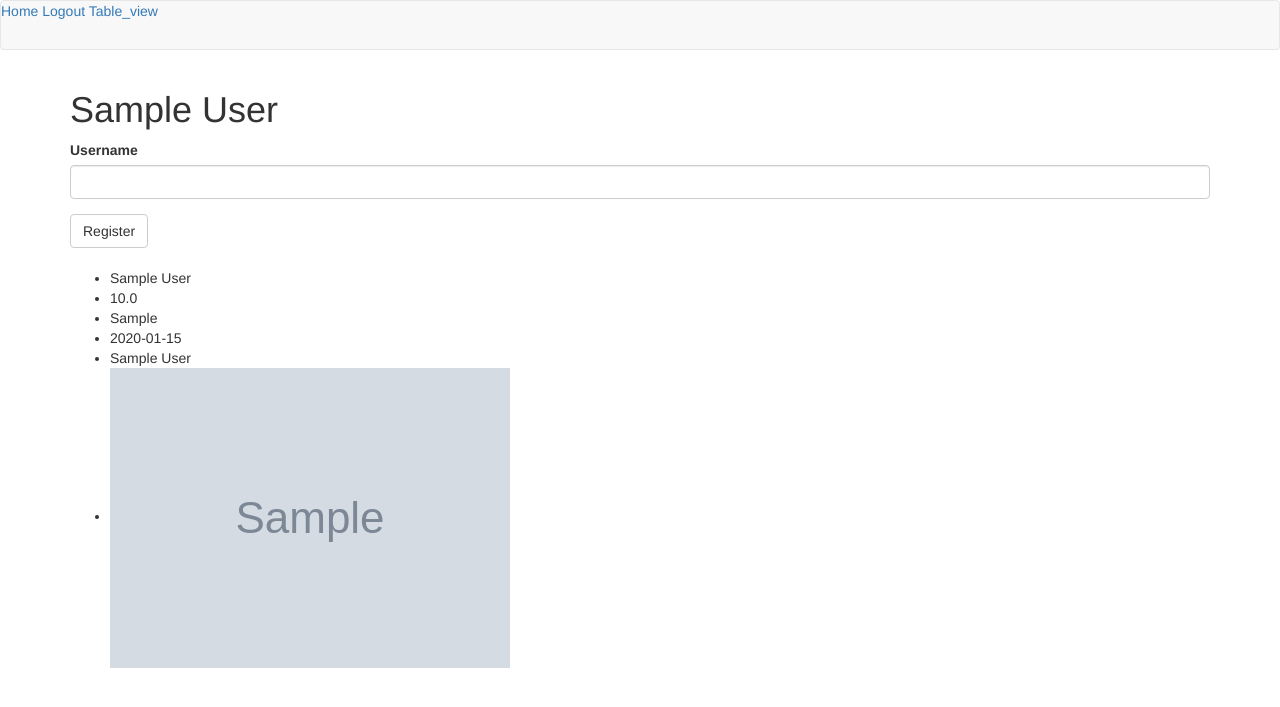
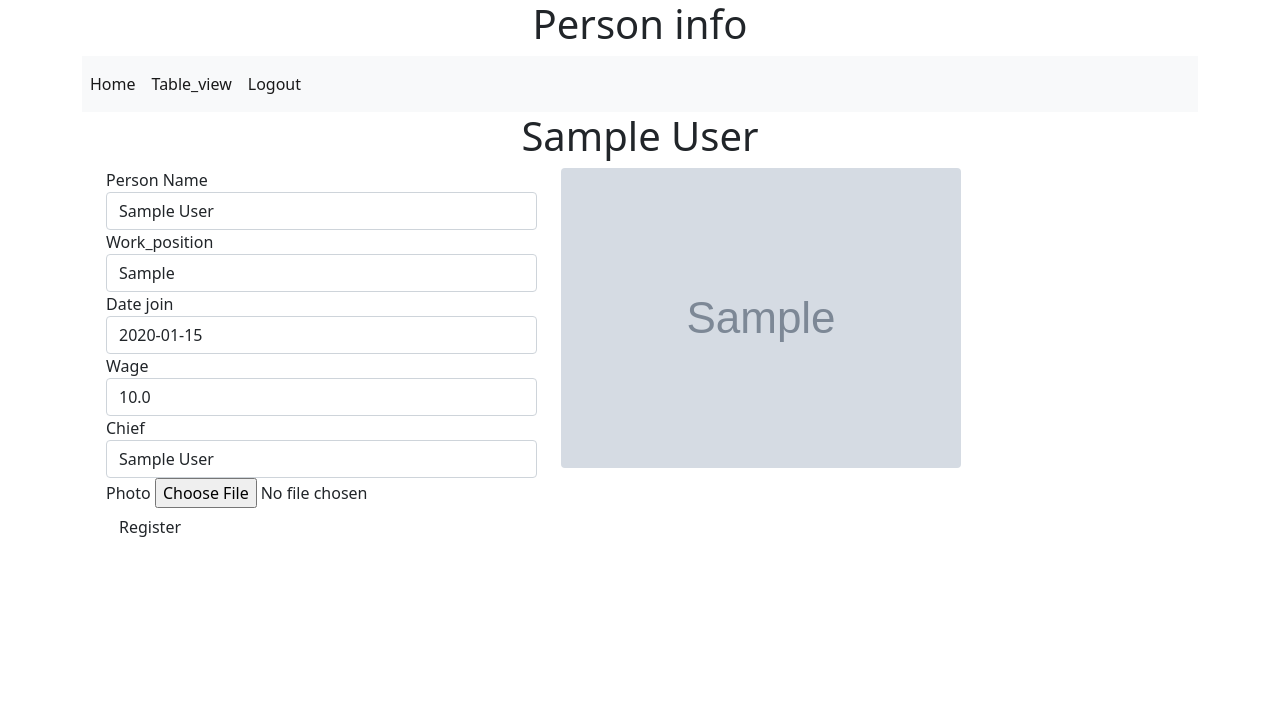
Before and after one commit to ozzigit/abz, a Flask app: page /person/1 in a window 1280 px wide. Shown: the top 707 px of the page. Run offline with Flask 2, Linux system fonts and the light colour scheme; a user stored in the database is signed in; tables that the repository leaves empty hold one stand-in row (values such as "Sample post"); grey boxes marked "Sample" are stand-in pictures; parts of the project's set-up code (start-up, migrations or seed data) failed here and were passed over; some libraries are stand-ins or nearby versions.

Commit message:
reorganize hierarhy

```diff
--- a/app/forms.py
+++ b/app/forms.py
@@ -1,5 +1,6 @@
 from flask_wtf import FlaskForm
-from wtforms import StringField, PasswordField, BooleanField, SubmitField
+from wtforms import StringField, PasswordField, BooleanField, SubmitField, FileField, validators
+import re
 from wtforms.validators import DataRequired, EqualTo, Email, ValidationError
 from app.models import Users
 
@@ -25,11 +26,15 @@ class RegistrationForm(FlaskForm):
 
 
 class PersonForm(FlaskForm):
-    username = StringField('Username', validators=[DataRequired()])
+    name = StringField('Person Name')
+    work_position = StringField("Work_position")
+    date_join = StringField("Date join")
+    wage = StringField("Wage")
+    chief_name = StringField("Chief")
+    photo_url = FileField("Photo")
     submit = SubmitField('Register')
-    username.data = "text"
 
-    def validate_username(self, username):
-        user = Users.query.filter_by(username=username.data).first()
+    def validate_name(self, person_name):
+        user = Users.query.filter_by(username=person_name.data).first()
         if user is not None:
             raise ValidationError('Please use a different username.')
--- a/app/routes.py
+++ b/app/routes.py
@@ -19,7 +19,7 @@ def index():
 @login_required
 def table():
     employees = db.session.query(Employee).filter(Employee.name != 'Boss')
-    return render_template('table.html', title="table view", employees=employees)
+    return render_template('table.html', title="Table view", employees=employees)
 
 
 @app.route('/api/data')
@@ -79,12 +79,13 @@ def data():
 @login_required
 def get_employee(id):
     if not id or id == 'None':
-        return "Empty query"
+        return redirect('/table', code=302)
     employee = db.session.query(Employee).filter(Employee.id == id).all()
     if len(employee):
-        form = PersonForm()
-        return render_template('person.html', title="Person info", person=employee[0], form=form)
-    return 'Not found'
+        person = employee[0]
+        form = PersonForm(obj=person)
+        return render_template('person.html', title="Person info", person=person, form=form)
+    return redirect('/table', code=302)
 
 
 @app.route('/get_childs/<id>')
@@ -116,6 +117,7 @@ def login():
 
 
 @app.route('/logout')
+@login_required
 def logout():
     logout_user()
     return redirect(url_for('index'))
--- a/app/templates/base.html
+++ b/app/templates/base.html
@@ -1,21 +1,49 @@
-{% extends 'bootstrap/base.html' %}
-
-{% block title %}
-    {% if title %}{{ title }} - ABZ{% else %}Welcome to ABZ{% endif %}
+<!doctype html>
+<html>
+<head>
+    <title>{{ title }}</title>
+    <link href="https://cdn.jsdelivr.net/npm/bootstrap@5.0.1/dist/css/bootstrap.min.css" rel="stylesheet"
+          integrity="sha384-+0n0xVW2eSR5OomGNYDnhzAbDsOXxcvSN1TPprVMTNDbiYZCxYbOOl7+AMvyTG2x" crossorigin="anonymous">
+    <link rel="stylesheet" type="text/css" href="https://cdn.datatables.net/1.12.1/css/dataTables.bootstrap5.css">
+    <link rel="stylesheet" type="text/css" href="../static/css/table.css">
+</head>
+<body>
+<div class="container">
+    <h1 class="text-center panel-title">{% block title %}
+        {% if title %}{{ title }}{% else %}Welcome to ABZ{% endif %}
         {% endblock %}
+    </h1>
 
     {% block navbar %}
-    <nav class="navbar navbar-default">
-        <a href="{{ url_for('index') }}">Home</a>
+    <nav class="navbar navbar-expand-lg navbar-light bg-light">
+        <button class="navbar-toggler" type="button" data-toggle="collapse" data-target="#navbarNavDropdown"
+                aria-controls="navbarNavDropdown" aria-expanded="false" aria-label="Toggle navigation">
+            <span class="navbar-toggler-icon"></span>
+        </button>
+
+        <div class="collapse navbar-collapse" id="navbarNavDropdown">
+            <ul class="navbar-nav">
+                <li class="nav-item active">
+                    <a class="nav-link active" href="{{ url_for('index') }}">Home</a>
+                </li>
                 {% if current_user.is_anonymous %}
-        <a href="{{ url_for('login') }}">Login</a>
+                <li class="nav-item">
+                    <a class="nav-link active" href="{{ url_for('login') }}">Login</a>
+                </li>
                 {% else %}
-        <a href="{{ url_for('logout') }}">Logout</a>
-        <a href="{{ url_for('table') }}">Table_view</a>
+                <li class="nav-item">
+                    <a class="nav-link active" href="{{ url_for('table') }}">Table_view</a>
+                </li>
+                <li class="nav-item">
+                    <a class="nav-link active" href="{{ url_for('logout') }}">Logout</a>
+                </li>
                 {% endif %}
+
+
+            </ul>
+        </div>
     </nav>
     {% endblock %}
-
     {% block content %}
     <div class="container">
         {% with messages = get_flashed_messages() %}
@@ -29,3 +57,11 @@
         {% block app_content %}{% endblock %}
     </div>
     {% endblock %}
+</div>
+<script type="text/javascript" charset="utf8" src="https://code.jquery.com/jquery-3.6.1.min.js"></script>
+<script type="text/javascript" charset="utf8" src="https://cdn.datatables.net/1.12.1/js/jquery.dataTables.js"></script>
+<script type="text/javascript" charset="utf8"
+        src="https://cdn.datatables.net/1.12.1/js/dataTables.bootstrap5.js"></script>
+{% block scripts %}{% endblock %}
+</body>
+</html>
--- a/app/templates/login.html
+++ b/app/templates/login.html
@@ -4,7 +4,7 @@
 {% block app_content %}
     <h1>{{ ('Sign In') }}</h1>
     <div class="row">
-        <div class="col-md-4">
+        <div class="col-md-4 form-inline">
             {{ wtf.quick_form(form) }}
         </div>
     </div>
--- a/app/templates/person.html
+++ b/app/templates/person.html
@@ -2,31 +2,19 @@
 {% import 'bootstrap/wtf.html' as wtf %}
 
 {% block app_content %}
-<h1> {{person.name}}</h1>
-{% if form %}
-{{ wtf.quick_form(form) }}
-<br>
+<h1 class="text-center"> {{person.name}}</h1>
+<div class="container">
+    <div class="row">
+        {% if form %}
+        <div class="col-md-5">
+            {{ wtf.quick_form(form) }}
+        </div>
+        <div class="col">
+            <img class="rounded float-start" src="/static/images/personal/{{person.photo_url}}" height="300">
+        </div>
+    </div>
+
+</div>
 {% endif %}
-<nav aria-label="...">
-    <ul>
-        <li>
-            {{ person.name }}
-        </li>
-        <li>
-            {{ person.wage }}
-        </li>
-        <li>
-            {{ person.work_position }}
-        </li>
-        <li>
-            {{ person.date_join }}
-        </li>
-        <li>
-            {{ person.chief_name }}
-        </li>
-        <li>
-            <img src="/static/images/personal/{{person.photo_url}}"   height="300">
-        </li>
-    </ul>
-</nav>
+
 {% endblock %}
--- a/app/templates/register.html
+++ b/app/templates/register.html
@@ -4,7 +4,7 @@
 {% block app_content %}
     <h1>Register</h1>
     <div class="row">
-        <div class="col-md-4">
+        <div class="col-md-4 form-inline">
             {{ wtf.quick_form(form) }}
         </div>
     </div>
--- a/app/templates/table.html
+++ b/app/templates/table.html
@@ -1,4 +1,4 @@
-{% extends "base2.html" %}
+{% extends "base.html" %}
 {% import 'bootstrap/wtf.html' as wtf %}
 {% block app_content %}
 <table id="data" class="table table-striped table-hover row-select">
```
Also changed, not shown: app/templates/base2.html (deleted, +0 -20 lines), README.md. Lines whose indentation alone changed are shown as unchanged.
